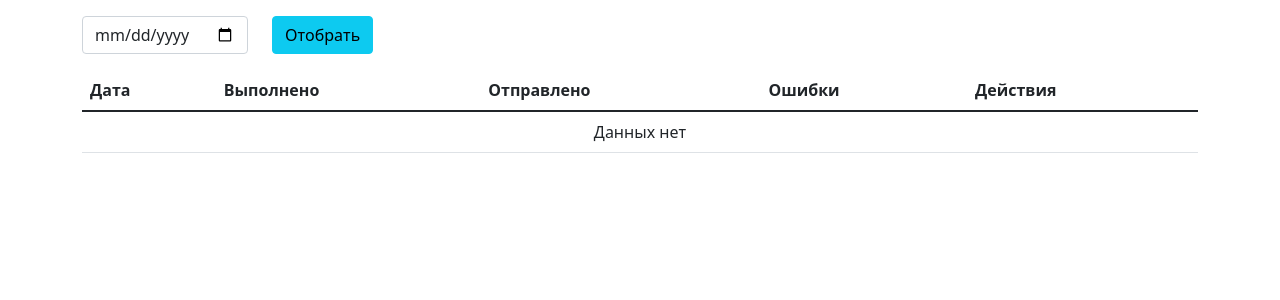
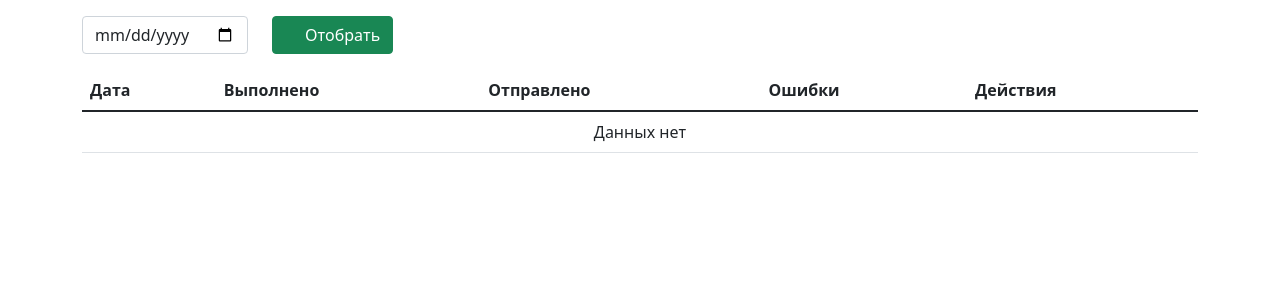
Before and after one commit to kve1989/NumberOKB, a Flask app: page / in a window 1280 px wide. Shown: the part 70-370 px from the top of the page. Run offline with Flask 2, Linux system fonts and the light colour scheme; data that the repository does not hold is empty; some libraries are stand-ins or nearby versions.

Commit message:
add fa icons

```diff
--- a/templates/create.html
+++ b/templates/create.html
@@ -33,6 +33,7 @@
                     </div>
                 </div>
                 <button class="btn btn-primary" type="submit">Создать</button>
+                <a class="btn btn-secondary" href="{{ url_for('home') }}">Отмена</a>
             </form>
         </div>
     </div>
--- a/templates/index.html
+++ b/templates/index.html
@@ -23,7 +23,7 @@
                     {{ form.date(class="form-control") }}
                 </div>
                 <div class="col-2">
-                    <button class="btn btn-info" type="submit">Отобрать</button>
+                    <button class="btn btn-success text-white" type="submit"><i class="far fa-filter me-1"></i>Отобрать</button>
                 </div>
             </div>
         </form>
@@ -48,8 +48,8 @@
                         <td>{{ record.sent }}</td>
                         <td>{{ record.mistakes }}</td>
                         <td>
-                            <a class="link" href="{{ url_for('edit_record', id=record.id) }}">Исправить</a>
-                            <a class="link text-danger" href="{{ url_for('delete_record', id=record.id) }}">Удалить</a>
+                            <a class="link" href="{{ url_for('edit_record', id=record.id) }}"><i class="fas fa-pencil-alt me-1"></i>Исправить</a>
+                            <a class="link text-danger" href="{{ url_for('delete_record', id=record.id) }}"><i class="fas fa-trash-alt me-1"></i>Удалить</a>
                         </td>
                     </tr>
                 {%endfor%}
```
